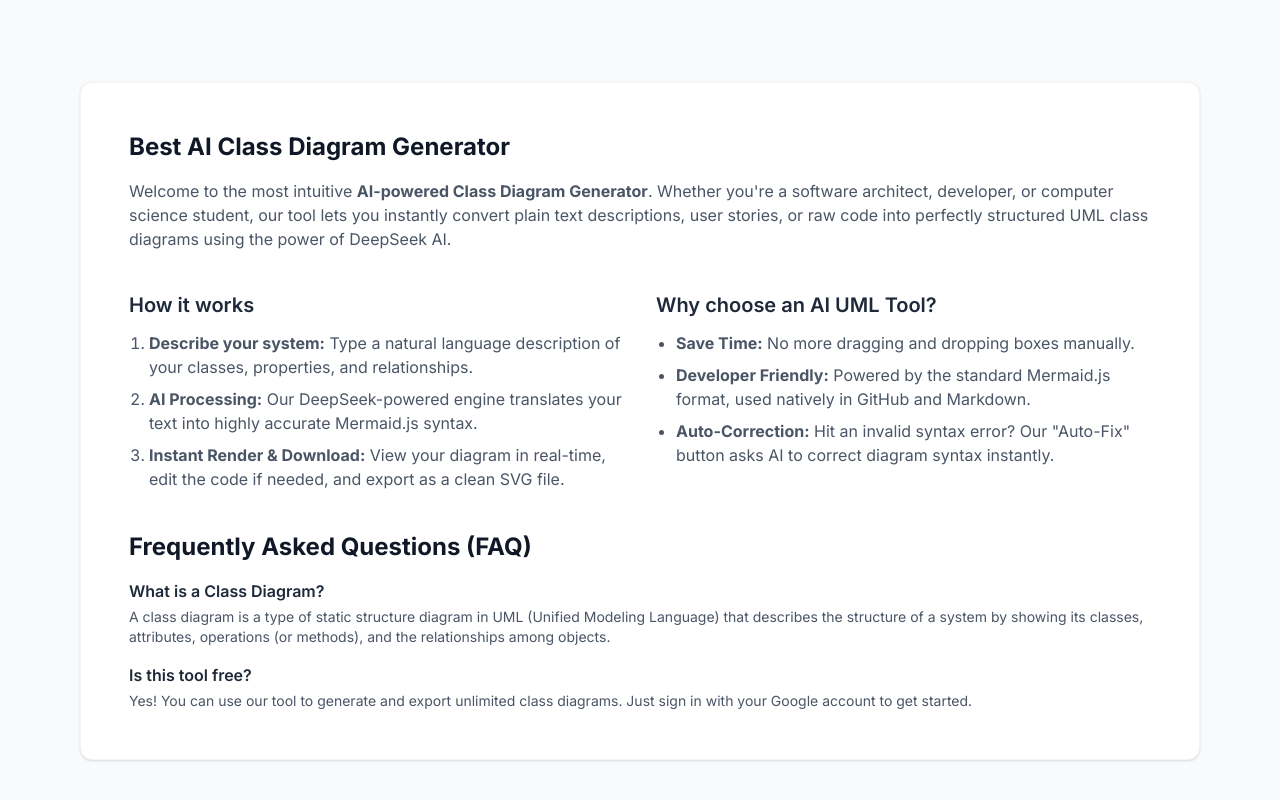
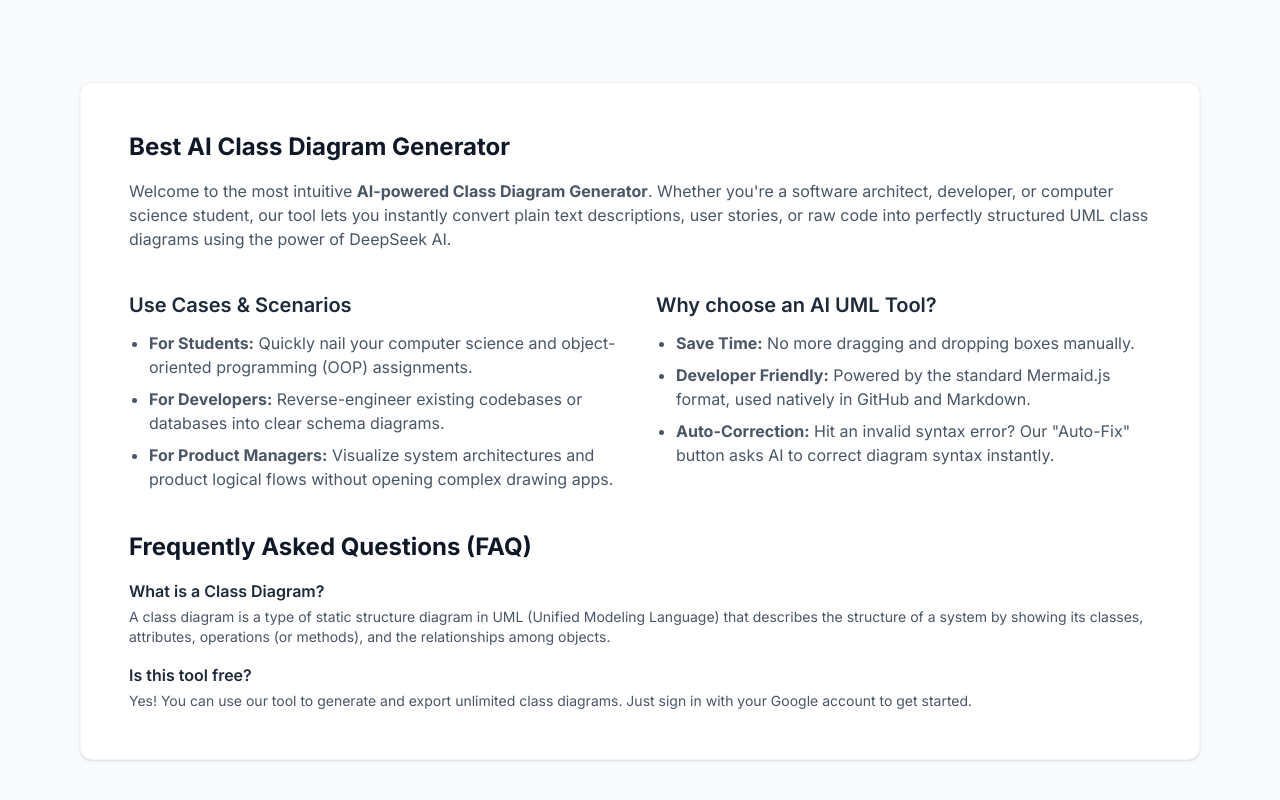
Before and after one commit to Zutong/class-diagram-generator, a Next.js app: page / in a window 1280 px wide. Shown: the part 841-1641 px from the top of the page. Built offline with nearby package versions, Linux system fonts and the light colour scheme; no server answers.

Commit message:
ux/seo: Enhanced TDK, Use Cases section, structured code copy button

```diff
--- a/src/app/page.tsx
+++ b/src/app/page.tsx
@@ -222,12 +222,12 @@ export default function Home() {
 
             <div className="grid md:grid-cols-2 gap-8 my-10">
               <div>
-                <h3 className="text-xl font-semibold text-gray-800 mb-3">How it works</h3>
-                <ol className="list-decimal pl-5 text-gray-600 space-y-2">
-                  <li><strong>Describe your system:</strong> Type a natural language description of your classes, properties, and relationships.</li>
-                  <li><strong>AI Processing:</strong> Our DeepSeek-powered engine translates your text into highly accurate Mermaid.js syntax.</li>
-                  <li><strong>Instant Render & Download:</strong> View your diagram in real-time, edit the code if needed, and export as a clean SVG file.</li>
-                </ol>
+                <h3 className="text-xl font-semibold text-gray-800 mb-3">Use Cases & Scenarios</h3>
+                <ul className="list-disc pl-5 text-gray-600 space-y-2">
+                  <li><strong>For Students:</strong> Quickly nail your computer science and object-oriented programming (OOP) assignments.</li>
+                  <li><strong>For Developers:</strong> Reverse-engineer existing codebases or databases into clear schema diagrams.</li>
+                  <li><strong>For Product Managers:</strong> Visualize system architectures and product logical flows without opening complex drawing apps.</li>
+                </ul>
               </div>
               <div>
                 <h3 className="text-xl font-semibold text-gray-800 mb-3">Why choose an AI UML Tool?</h3>
```
